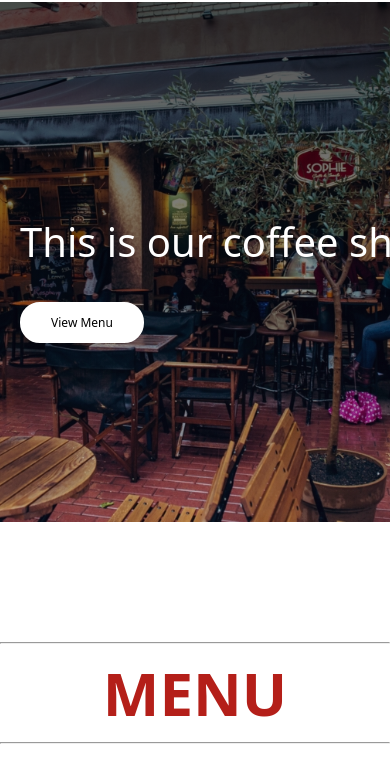
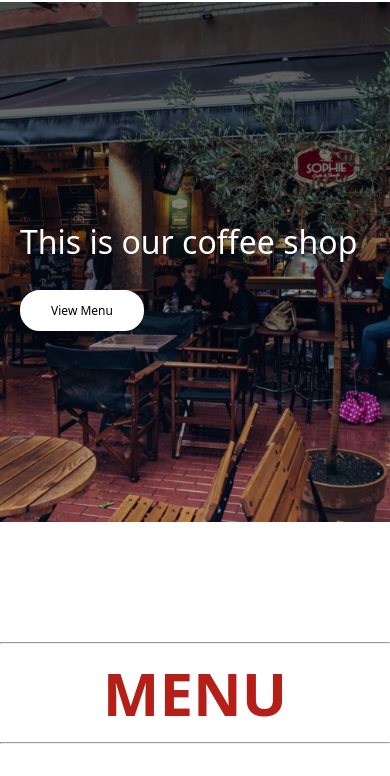
Before and after one commit to Rutra-beep/Coffee-Shop-Menu, a plain HTML site: page index.html in a window 390 px wide. Shown: the part 68-844 px from the top of the page. Drawn offline with Linux system fonts and the light colour scheme.

Commit message:
Fixed Nigga

```diff
--- a/style.css
+++ b/style.css
@@ -38,10 +38,9 @@ section{
     height: 100%;
     height: 480px;
     background: url('./shop_bg.png');
+    background-size: cover;
     background-repeat: no-repeat;
     background-position: center;
-    background-size: cover;
-    background-blend-mode: darken;
     display: flex;
     justify-content: center;
     flex-direction: column;
@@ -83,6 +82,11 @@ section{
         font-size: 12px;
         border-radius: 20px;
         padding: px 15px;
+    }
+}
+@media only screen and (max-width: 500px){
+    .section h1{
+        font-size: 2rem;
     }
 }
 section h1{
@@ -273,7 +277,7 @@ footer::before{
 .footer_top{
     width: 100%;
     height: 100%;
-    padding: 30px 20px;
+    padding: 30px 0;
     display: flex;
     flex-direction: row;
 }
```
